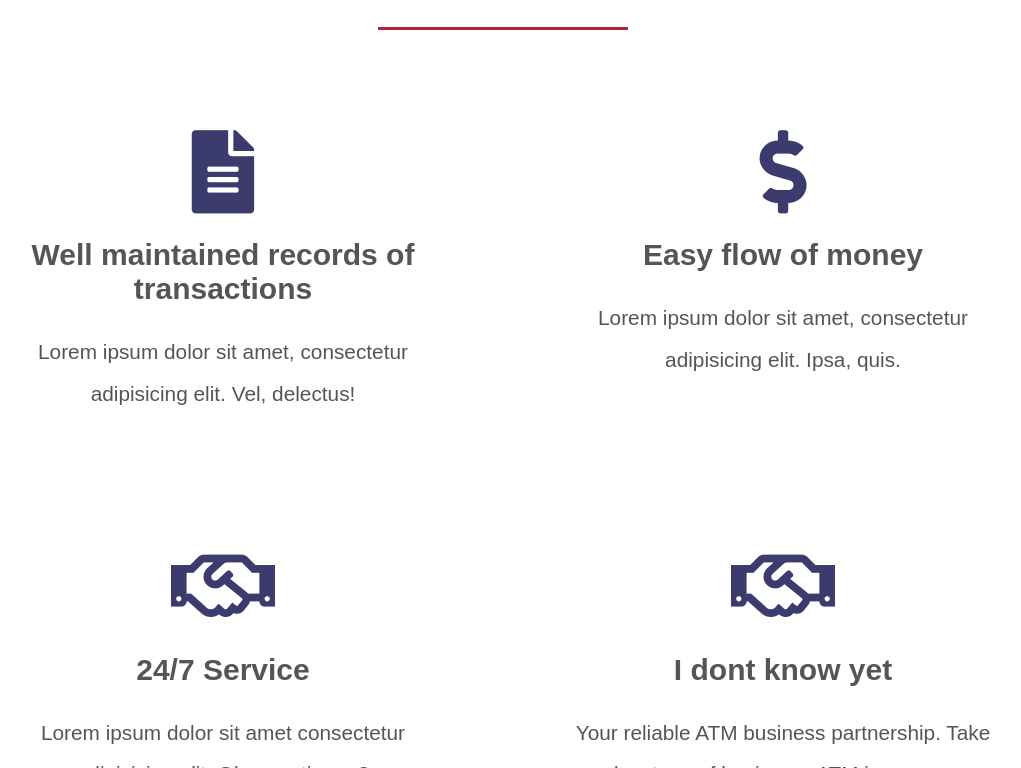
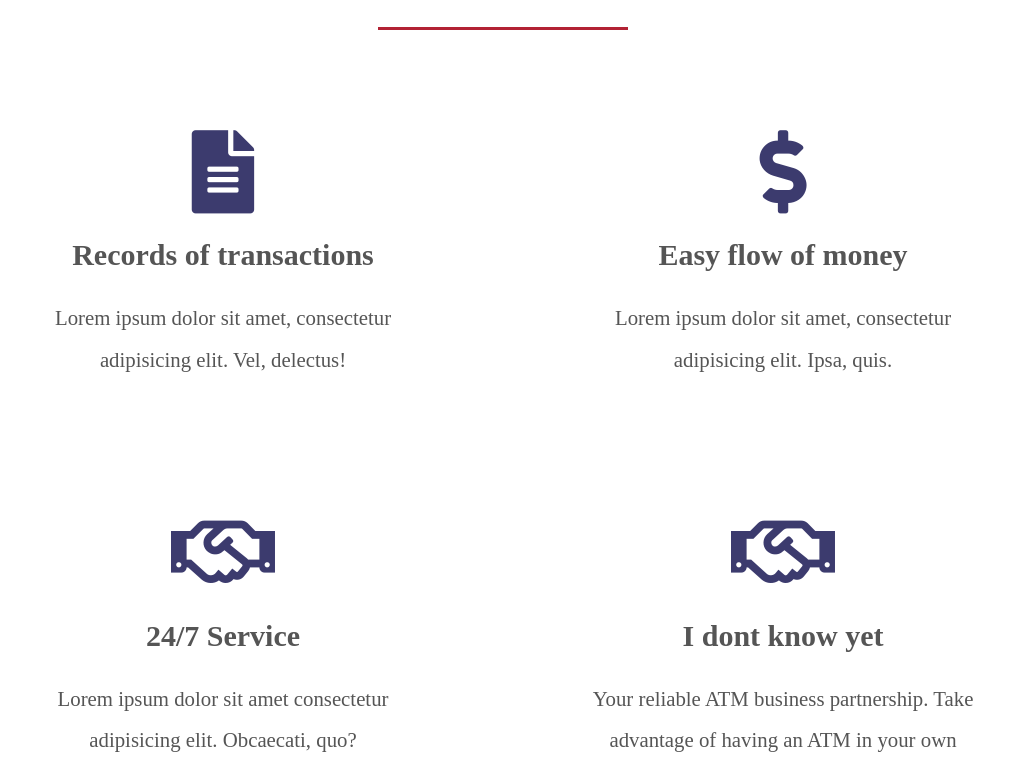
Before and after one commit to JosephAlba19/alba-company, a website: page src/index.html in a window 1280 px wide. Shown: the part 1524-2292 px from the top of the page, without its empty margins (137-1158 px from the left). Drawn offline with Linux system fonts and the light colour scheme.

Commit message:
Styling changes in font and text

```diff
--- a/src/css/style.css
+++ b/src/css/style.css
@@ -20,7 +20,7 @@ $robinhoodDgreen: #21ce99; */
 }
 
 html {
-  font: normal 16px sans-serif;
+  font: league spartan 16px sans-serif;
   color: #555;
 }
 
--- a/src/index.html
+++ b/src/index.html
@@ -56,7 +56,7 @@
         <ul class="grid">
             <li>
                 <i class="fas fa-file-alt fa-4x"></i>
-                <h4>Well maintained records of transactions</h4>
+                <h4>Records of transactions</h4>
                 <p>Lorem ipsum dolor sit amet, consectetur adipisicing elit. Vel, delectus!</p>
             </li>
             <li>
```
